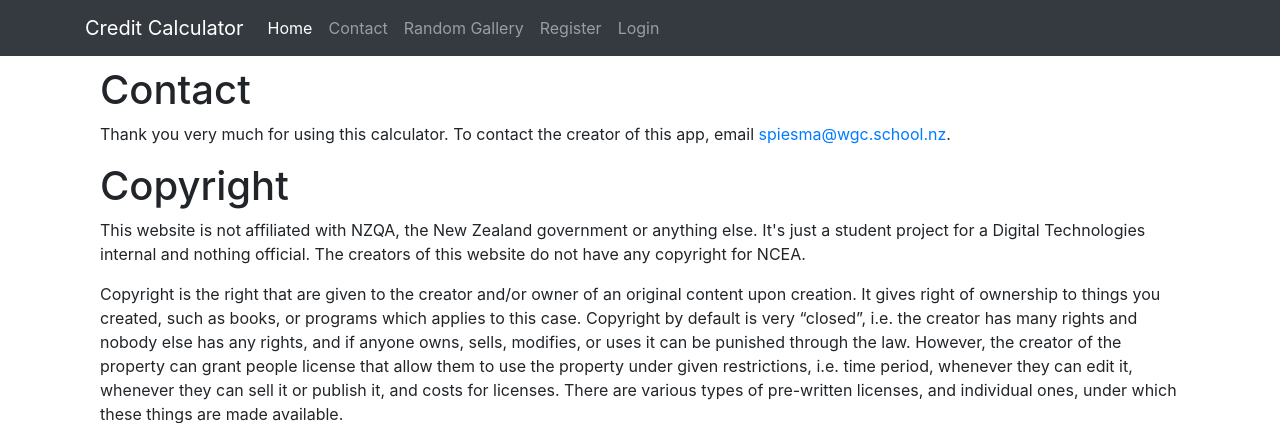
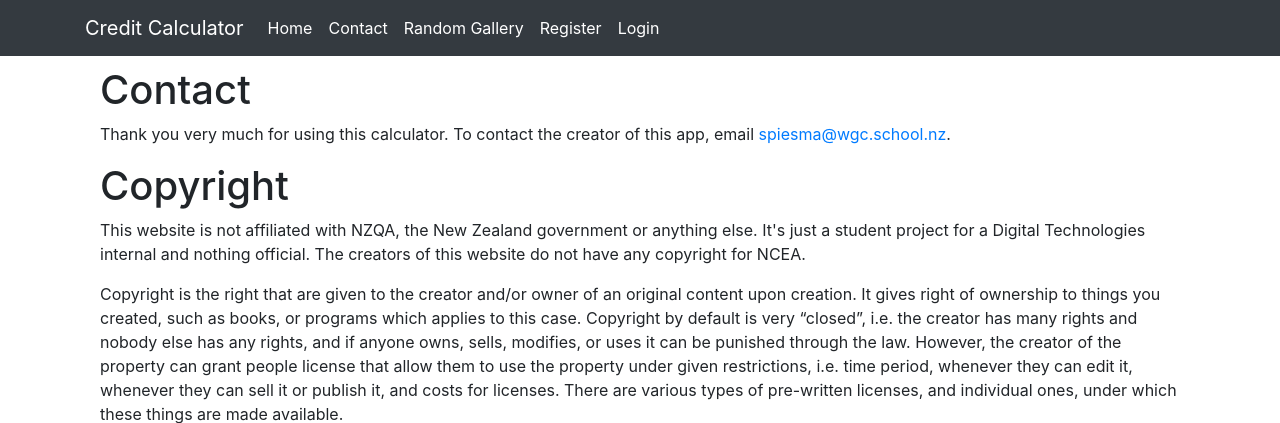
Before and after one commit to ManuelaSpies/NCEA-Calculator, a Flask app: page /contact in a window 1280 px wide. Shown: the top 423 px of the page. Run offline with Flask 2, Linux system fonts and the light colour scheme; some libraries are stand-ins or nearby versions.

Commit message:
Accessibility improvements.

```diff
--- a/static/css/style.css
+++ b/static/css/style.css
@@ -30,6 +30,14 @@
 .custom-nav {
     margin-bottom: 10px !important;
     z-index: 0 !important;
+}
+
+.nav-link {
+    color: white !important;
+}
+
+.nav-link:hover {
+    text-decoration: underline;
 }
 
 .centre {
```
Also changed, not shown: 1 other file.
